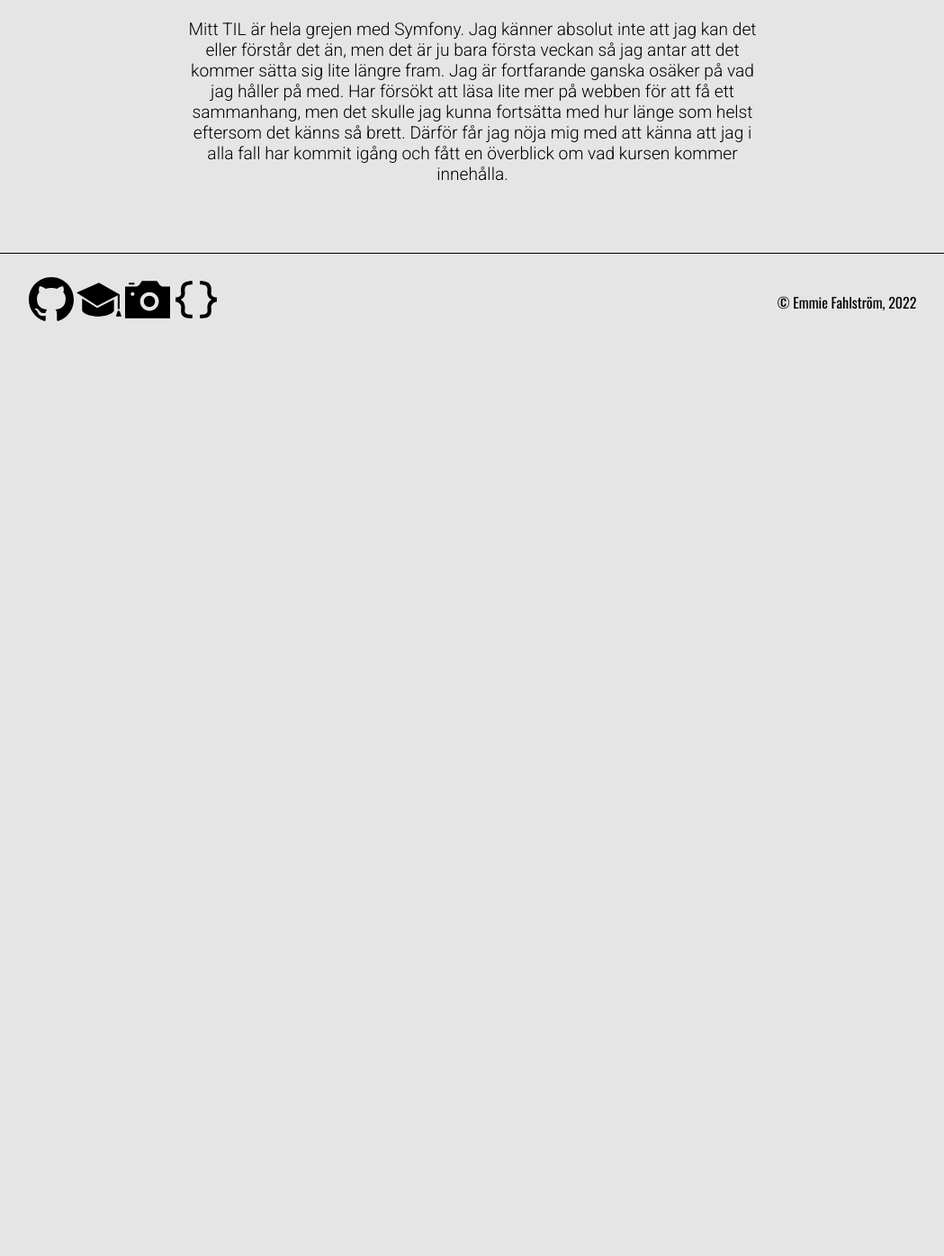
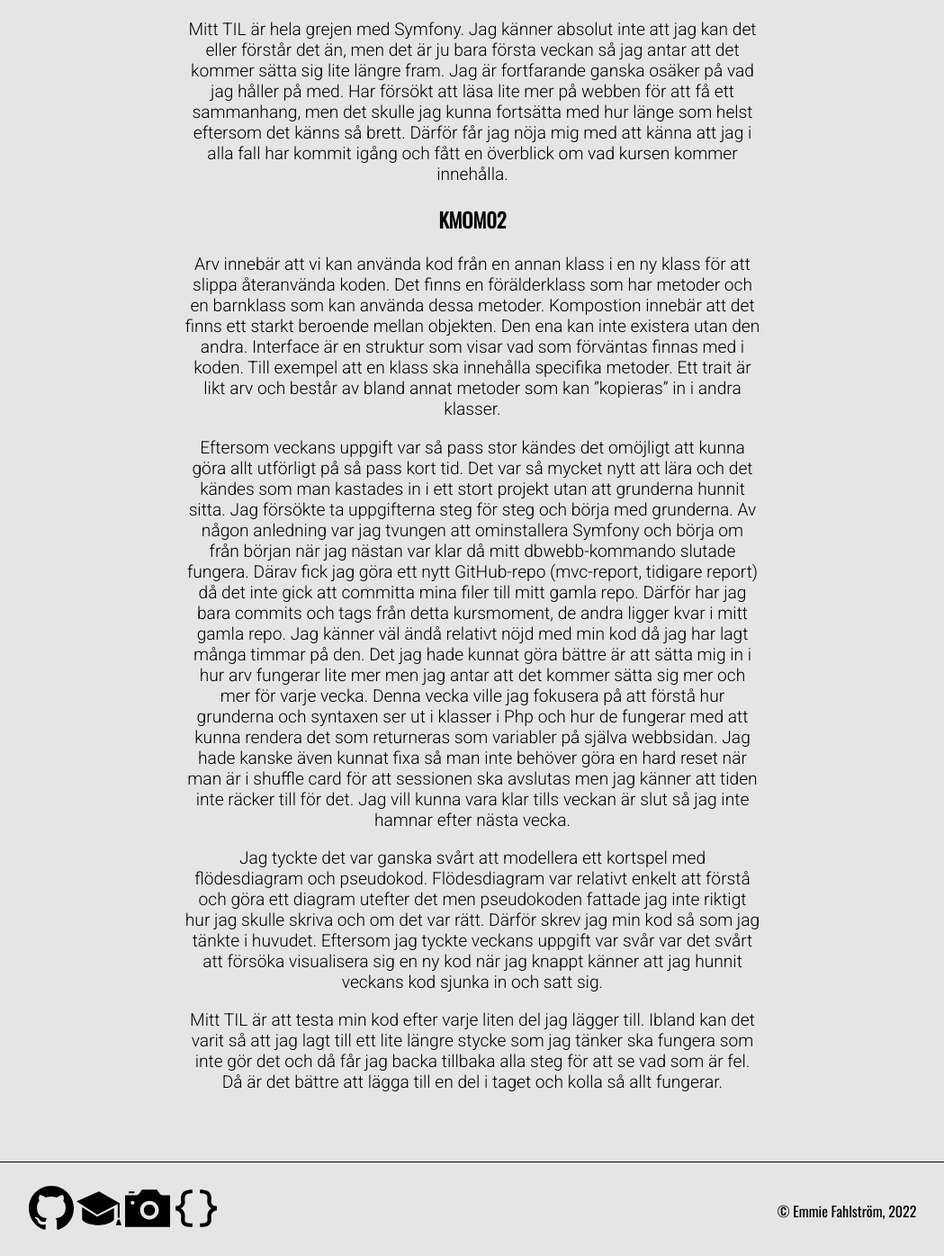
Before and after one commit to emcofa/mvc-report, a Symfony app: template templates/report.html.twig in a window 1280 px wide. Shown: the part 1068-2464 px from the top of the page at 90% size, without its empty margins (115-1164 px from the left). Before the commit the page ends 1425 px from the top, so only its background shows below. Run offline with Twig, Linux system fonts and the light colour scheme; the template is opened without the code that fills it, so the values that code supplies are empty; some libraries are stand-ins or nearby versions.

Commit message:
added report kmom02

```diff
--- a/templates/report.html.twig
+++ b/templates/report.html.twig
@@ -37,6 +37,39 @@
             sammanhang, men det skulle jag kunna fortsätta med hur länge som helst eftersom det känns så brett.
             Därför får jag nöja mig med att känna att jag i alla fall har kommit igång och fått en överblick om vad
             kursen kommer innehålla.</p>
+        <h3>KMOM02</h3>
+        <p>Arv innebär att vi kan använda kod från en annan klass i en ny klass för att slippa återanvända koden. Det
+            finns en förälderklass som har metoder och en barnklass som kan använda dessa metoder.
+            Kompostion innebär att det finns ett starkt beroende mellan objekten. Den ena kan inte existera utan den
+            andra. Interface är en struktur som visar vad som förväntas finnas med i koden. Till exempel att en klass
+            ska innehålla specifika metoder. Ett trait är likt arv och består av bland annat metoder som kan ”kopieras”
+            in i andra klasser. </p>
+
+        <p>Eftersom veckans uppgift var så pass stor kändes det omöjligt att kunna göra allt utförligt på så pass kort
+            tid. Det var så mycket nytt att lära och det kändes som man kastades in i ett stort projekt utan att
+            grunderna hunnit sitta. Jag försökte ta uppgifterna steg för steg och börja med grunderna. Av någon
+            anledning var jag tvungen att ominstallera Symfony och börja om från början när jag nästan var klar då mitt
+            dbwebb-kommando slutade fungera. Därav fick jag göra ett nytt GitHub-repo (mvc-report, tidigare report) då
+            det inte gick att committa mina filer till mitt gamla repo. Därför har jag bara commits och tags från detta
+            kursmoment, de andra ligger kvar i mitt gamla repo. Jag känner väl ändå relativt nöjd med min kod då jag har
+            lagt många timmar på den. Det jag hade kunnat göra bättre är att sätta mig in i hur arv fungerar lite mer
+            men jag antar att det kommer sätta sig mer och mer för varje vecka. Denna vecka ville jag fokusera på att
+            förstå hur grunderna och syntaxen ser ut i klasser i Php och hur de fungerar med att kunna rendera det som
+            returneras som variabler på själva webbsidan. Jag hade kanske även kunnat fixa så man inte behöver göra en
+            hard reset när man är i shuffle card för att sessionen ska avslutas men jag känner att tiden inte räcker
+            till för det. Jag vill kunna vara klar tills veckan är slut så jag inte hamnar efter nästa vecka. </p>
+
+
+        <p>Jag tyckte det var ganska svårt att modellera ett kortspel med flödesdiagram och pseudokod. Flödesdiagram var
+            relativt enkelt att förstå och göra ett diagram utefter det men pseudokoden fattade jag inte riktigt hur jag
+            skulle skriva och om det var rätt. Därför skrev jag min kod så som jag tänkte i huvudet. Eftersom jag tyckte
+            veckans uppgift var svår var det svårt att försöka visualisera sig en ny kod när jag knappt känner att jag
+            hunnit veckans kod sjunka in och satt sig. </p>
+
+        <p>Mitt TIL är att testa min kod efter varje liten del jag lägger till. Ibland kan det varit så att jag lagt
+            till ett lite längre stycke som jag tänker ska fungera som inte gör det och då får jag backa tillbaka alla
+            steg för att se vad som är fel. Då är det bättre att lägga till en del i taget och kolla så allt fungerar.
+        </p>
     </div>
 
     {% include 'footer.twig' %}
```
